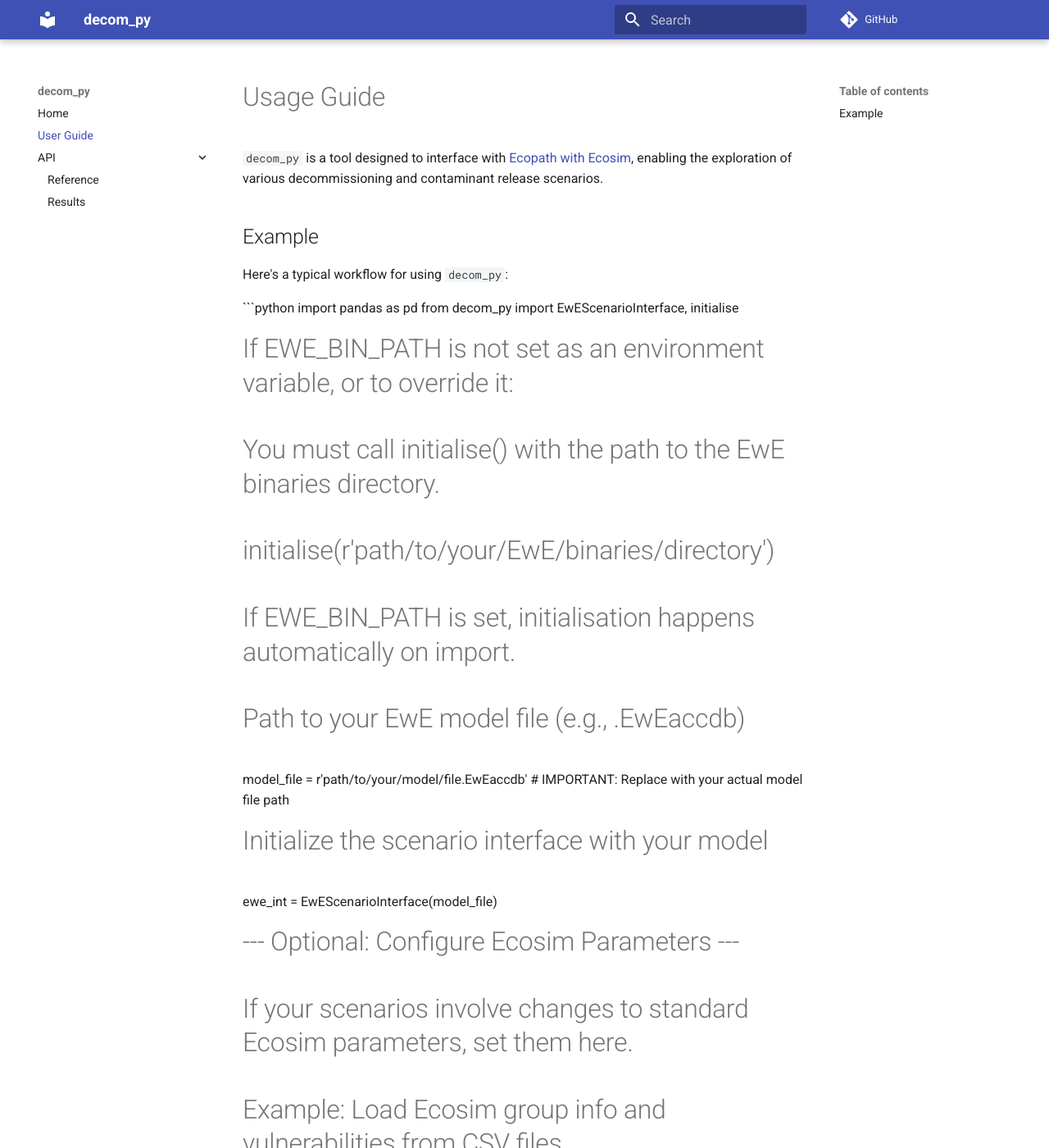
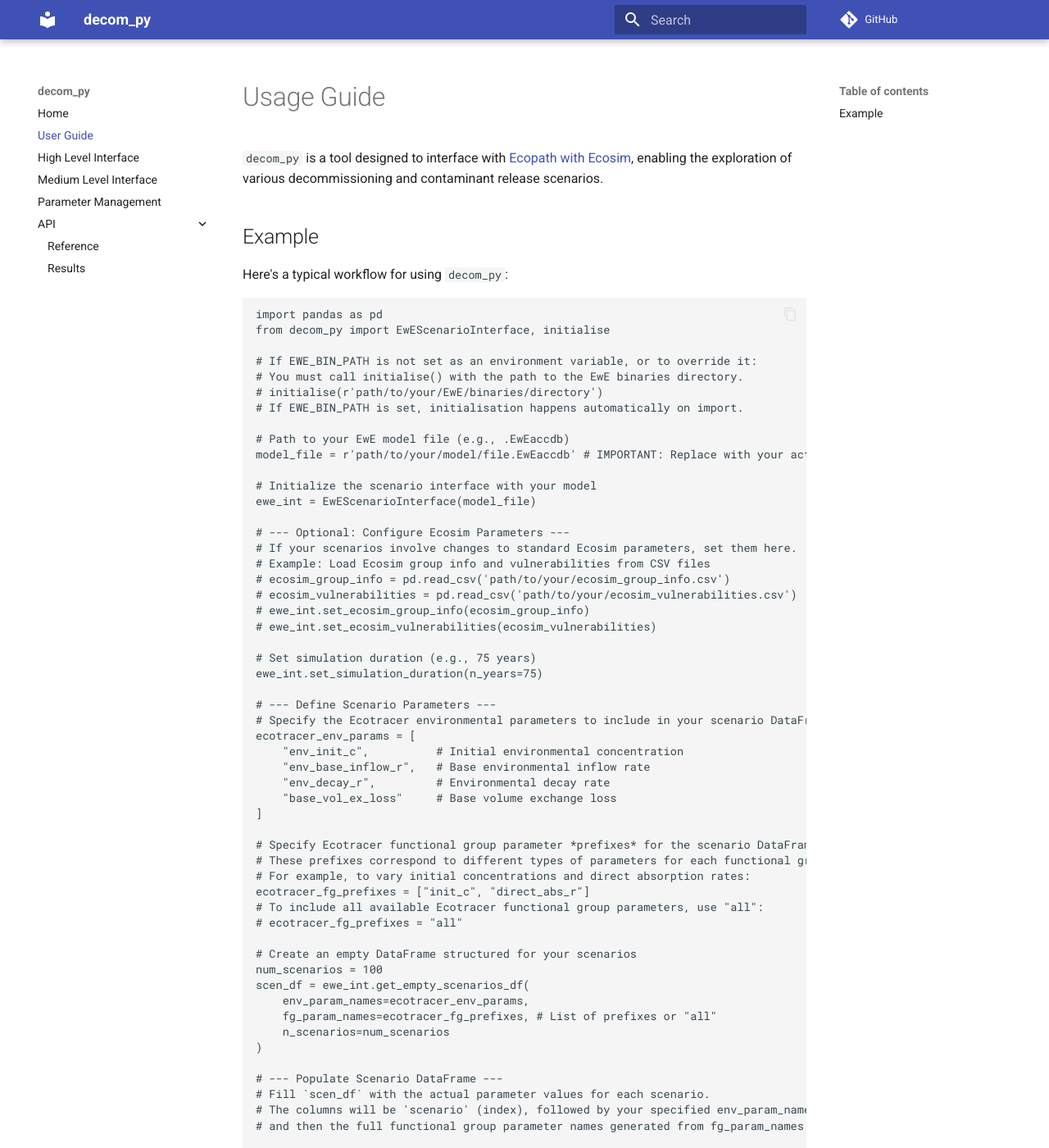
Before and after one commit to open-AIMS/PyEwE, an MkDocs documentation site: the page built from docs/usage.md, in a window 1280 px wide and 1400 px high. Shown: the whole window at 82% size. Built offline with MkDocs 1.6.1 and Material for MkDocs 9.7.7, drawn with Linux system fonts in a browser that asks for light colours; comment, search, counter and statistics services are not loaded; some of the changed text lies outside the part shown.

Commit message:
update documentaton for entire library

````diff
--- /dev/null
+++ b/docs/high_level_interface.md
@@ -0,0 +1,100 @@
+# High Level Interface
+
+EwE-py provides a high level interface where users can execute a large number of scenarios
+runs and execute in parallel. EwE-py exports this functionality through the
+`EwEScenarioInterface` class.
+
+## Usage
+
+Before preceeding see the [Setup Instructions](index.md#setup) for how to install
+requirements and link the EwE binaries.
+
+### Initialisation
+
+```python
+from decom_py import EwEScenarioInterface
+
+model_path = "<Path to Model Database>"
+
+ewe_int = EwEScenarioInterface(model_path)
+```
+
+### Setting up Ecosim
+
+EwE-py does not currently support changing ecosim parameters between scenario runs. Ecosim
+scenario parameters can be set via two methods. Using the same csv formats as the EwE GUI
+exports, dataframes can be passed to the scenario interface
+
+```python
+vulnerabilities = pd.read_csv("Path to Vulnerabilities")
+ecosim_group_info = pd.read_csv("Path to Ecosim Group Info")
+
+ewe_int.set_ecosim_group_info(ecosim_group_info)
+ewe_int.set_ecosim_vulnerabilities(vulnerabilities)
+```
+
+The EwE GUI can also be used. Simply edit an ecosim scenario with the EwE GUI and pass the
+name of the ecosim scenario during the initialisation of the interface object.
+
+```python
+ewe_int = EwEScenarioInterface(model_path, "name of ecosim scenario")
+```
+**The name of the ecosim scenario must be unique.**
+
+### Setting up Ecotracer Scenarios
+
+Before preceeding see [Parameter Management](parameter_management.md#Parameter-naming) for
+naming conventions.
+
+#### Constants
+
+EwE-py will set the constant parameters prior to scenario runs and not change them.
+
+```python
+param_names = ["list of param names"]
+param_values = [list, of, param, values]
+
+ewe_int.set_constant_params(param_names, param_values)
+```
+
+#### Running Scenarios
+
+Parameters that are varied during execution must be passed to the `run_scenarios` or
+`run_scenarios_parallel` function as the columns of a dataframe.
+
+```python
+varied_param_names = ["list of parameter names"]
+
+
+scenario_dataframe = ...
+
+# The Scenario DataFrame must have the following column names
+assert scenario_dataframe.columns[0] = "Scenario"
+assert scenario_dataframe.columns[1:] = varied_param_names
+```
+
+Then scenario runs can be executed as follows,
+
+```python
+results = ewe_int.run_scenarios(
+    scenario_dataframe,
+    save_vars=["Concentration", "Biomass", ...],
+    show_progress=True
+)
+
+# Or with parallel processing
+results = ewe_int.run_scenarios_parallel(
+    scenario_dataframe,
+    n_workers=22,
+    save_vars=["Concentration", "Biomass", ...],
+    show_progress=True
+)
+
+results.save_results("path to save dir", formats=["netcdf"])
+```
+See the [Results Section](api/results.md) for more information on interacting with results.
+
+## API
+
+See [API](api/reference.md#API-reference) for a complete documentation for class fields and
+methods.
--- /dev/null
+++ b/docs/medium_level_interface.md
@@ -0,0 +1,75 @@
+# Medium Level Interface
+
+EwE-py wraps the underlying core library to allow the a tighter control of the core EwE
+object. This wrapper more closely follows the object structures defined in the underlying
+EwE libraries with some slight restructuring for added convenience. The class is called
+`CoreInterface` and contains `Ecosim` and `Ecotracer` State Managers to control the current
+parameterisation of the model. This object is useful when being have to setup
+parallelisation scripts or more custom computations.
+
+**Using this interface will potentially alter the underlying database.**
+
+## Initilisation
+
+The core object does not accept a model path as a constructor input and instead
+initialisation generic instance that can load any model. However, a model should be loaded
+to access the functionality of the model.
+
+```python
+from ewe_py import CoreInterface
+core = CoreInterface()
+
+core.load_model("path to model database")
+```
+
+## Loading scenarios
+
+Scenario can be added, loaded and deleted using the model state managers.
+
+```python
+core.Ecosim.new_scenario("name", "description", "author", "contact")
+core.Ecosim.remove_scenario("<Name or index of scenario>")
+core.Ecosim.load_scenario("<Name or index of scenario>")
+core.Ecosim.save_scenario()
+core.Ecosim.save_scenario_as()
+
+# Save scenario as and description are broken for ecotracer.
+core.Ecotracer.new_scenario("name", "description", "author", "contact")
+...
+```
+
+## Parameter Setting
+
+Setters and getters for parameter are generated for the state managers. For functional group
+parameters, you set the parameterisation by passing the index of the groups you want to set
+and the value of the groups.
+
+```python
+core.Ecotracer.set_initial_concentrations([list, of, values], [index, of, groups])
+core.Ecotracer.get_initial_concentrations()
+```
+
+**To do: List all possible getters and setters.**
+
+## Parameter Management
+
+Parameter setting for Ecotracer is much easier to do using the Parameter Manager. Following
+the naming conventions as documented in the [Parameter Management
+Section](parameter_management.md#parameter-naming), users can setup a parameter manager as
+follows.
+
+```python
+from ewe_py import ParameterManager
+manager = EcotracerManager(core)
+
+# Define which params will stay constant
+manager.set_constant_params(["list of names"], [list, of, values])
+# Write constant params to core object.
+manager.apply_constant_params()
+
+# The set variable params accepts indexes into a future list of parameters
+manager.set_variable_params(["list of names"], [list, of, indexes])
+
+# changing params in the future.
+manager.apply_variable_params([list, of, values])
+```
--- /dev/null
+++ b/docs/parameter_management.md
@@ -0,0 +1,43 @@
+# Parameter Management
+
+Currently, the parameter management object only supports Ecotracer. However, can be extended
+by defining an Ecosim factory method similar to the Ecotracer implementation. The parameter
+managers using the naming of parameters passed to the managers to decide which setter
+functions to call and for which functional group it shoould be set.
+
+## Parameter Naming
+
+Ecotracer parameters are split into two groups, environmental parameters and group
+parameters. EwE-py using different naming conventions for each with environmantal parameters
+being much simpler.
+
+### Environmental Parameters
+
+Environmantal Parameters are named as follows,
+
+- `env_init_c`: Initial environmental contaminant concentration.
+- `env_base_inflow_r`: Base contaminant infrow rate.
+- `env_decay_r`: Environmental contaminant decay rate.
+- `base_vol_ex_loss`: Base environmental volume exchange loss.
+- `env_inflow_forcing_idx`: Index of the inflow forcing function to use.
+
+### Group Ecotracer Parameters
+
+There are six types of ecotracer group parameters with the following prefixes,
+
+- `init_c`: Group initial contaminant concentration.
+- `immig_c`: Group immigration contaminant concentration
+- `direct_abs_r`: Group direct absorption rate.
+- `phys_decay_rate`: Physical decay rate.
+- `meta_decay_r`: Metabolic decay rate.
+- `excretion_r`: Excretion rate.
+
+Then the full name of a ecotracer is structered as follows,
+
+`<prefix>_<group_index>_<group_name>`.
+
+For example, if `Baleen Whale` is the first functional group in the model and there is
+between 10 and 100 functional groups, then the parameter for the Baleen Whale's initial
+contaminant concentration would be `init_c_01_Baleen Whale`.
+
+## Management
--- a/docs/usage.md
+++ b/docs/usage.md
@@ -112,3 +112,4 @@
 # Clean up temporary directory and model file copy
 ewe_int.cleanup()
 print("Cleanup complete.")
+```
--- a/mkdocs.yml
+++ b/mkdocs.yml
@@ -32,6 +32,9 @@
 nav:
   - Home: index.md
   - User Guide: usage.md
+  - High Level Interface: high_level_interface
+  - Medium Level Interface: medium_level_interface.md
+  - Parameter Management: parameter_management.md
   - API:
       - Reference: api/reference.md
       - Results: api/results.md
````
Also changed, not shown: docs/api/reference.md (+15 -0 lines), docs/api/results.md (+1 -0 lines).
